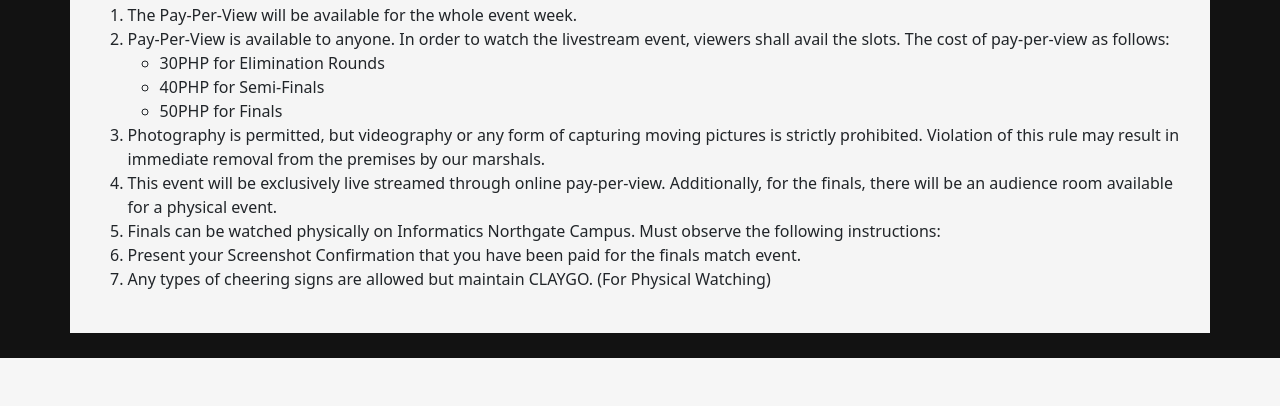
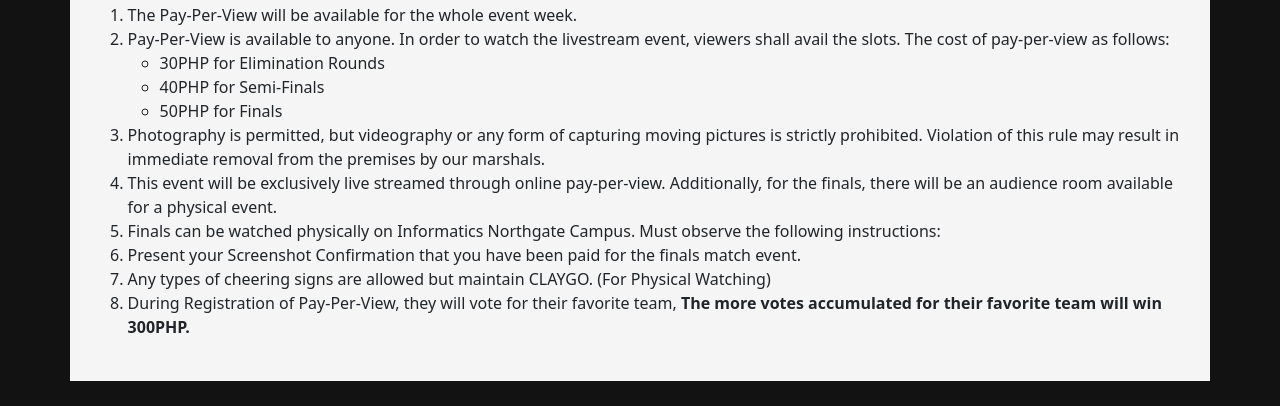
Before and after one commit to princepines/ibml-website, a PHP site: page /about.php in a window 1280 px wide. Shown: the part 1149-1555 px from the top of the page. Before the commit the page ends 1507 px from the top, so only its background shows below. Run offline with PHP 8.4, Linux system fonts and the light colour scheme; some libraries are stand-ins or nearby versions.

Commit message:
Update about.php
new

```diff
--- a/about.php
+++ b/about.php
@@ -129,6 +129,7 @@
                         instructions:</li>
                     <li>Present your Screenshot Confirmation that you have been paid for the finals match event.</li>
                     <li>Any types of cheering signs are allowed but maintain CLAYGO. (For Physical Watching)</li>
+                    <li>During Registration of Pay-Per-View, they will vote for their favorite team, <b>The more votes accumulated for their favorite team will win 300PHP.</b></li>
                 </ol>
             </div>
         </div>
```
